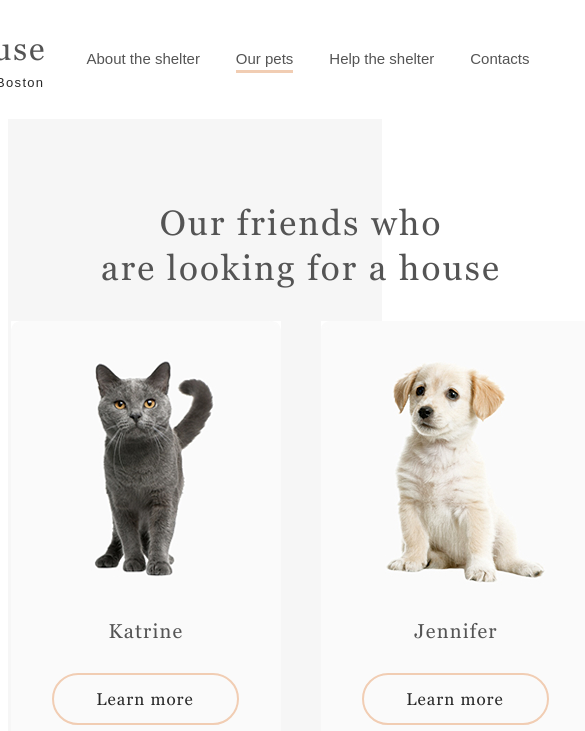
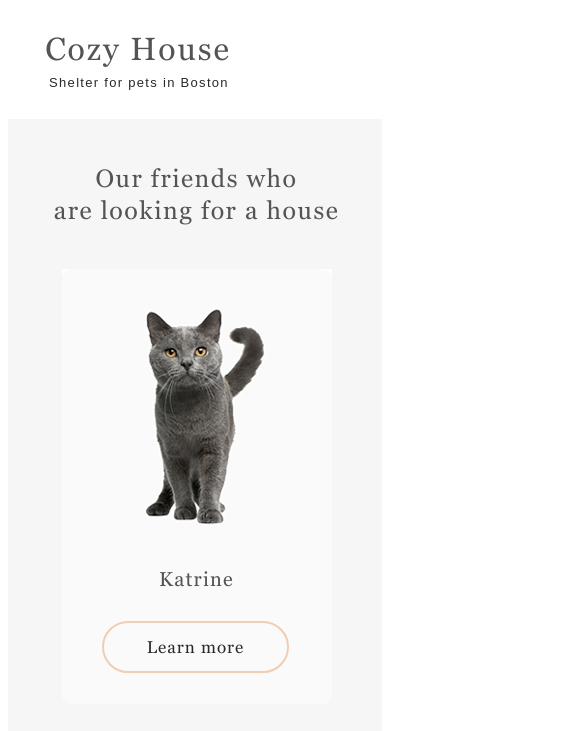
Before and after one commit to Yuliya0503/RS-School, a plain HTML site: page shelter/pages/pets/index.html in a window 390 px wide. Shown: the top 731 px of the page, 585 px wide, since content can reach past the window. Drawn offline with Linux system fonts and the light colour scheme; a web font is replaced by a local one.

Commit message:
feat: add responsive style with up to 767px on pets page

```diff
--- a/shelter/pages/main/style.scss
+++ b/shelter/pages/main/style.scss
@@ -154,7 +154,6 @@ html {
     height: 27px;
     justify-content: space-between;
     margin-top: 16px;
-
 
   @include media-mobile {
     display: none;
--- a/shelter/pages/pets/index.html
+++ b/shelter/pages/pets/index.html
@@ -52,21 +52,21 @@
             <h4 class="pet__title">Woody</h4>
             <button class="button pet__button_border"><a href="#" class="button__a">Learn more</a></button>
           </div>
-          <div class="pet">
+          <div class="pet pet-mobi">
             <div class="pet__img">
               <img class="img" src="../../assets/images/pets-sophia.jpg" alt="pets-sophia">
             </div>
             <h4 class="pet__title">Sophia</h4>
             <button class="button pet__button_border"><a href="#" class="button__a">Learn more</a></button>
           </div>
-          <div class="pet">
+          <div class="pet pet-mobi">
             <div class="pet__img">
               <img class="img" src="../../assets/images/pets-timmy.jpg" alt="pets-timmy">
             </div>
             <h4 class="pet__title">Timmy</h4>
             <button class="button pet__button_border"><a href="#" class="button__a">Learn more</a></button>
           </div>
-          <div class="pet">
+          <div class="pet pet-mobi">
             <div class="pet__img">
               <img class="img" src="../../assets/images/pets-charly.jpg" alt="pets-charly">
             </div>
@@ -107,19 +107,19 @@
           <a class="address__link" href="mailto:email@shelter.com">email@shelter.com</a>
         </div>
         <div class="address__text">
-          <img class="address__icon" src="../../assets/icons/icon-phone.svg" alt="icon-phone">
+          <img class="address__icon tel" src="../../assets/icons/icon-phone.svg" alt="icon-phone">
           <a class="address__link" href="tel:+136745677554">+13 674 567 75 54</a>
         </div>
       </div>
-      <div class="address">
+      <div class="address address-map">
         <h3 class="address__title map">We are waiting for your visit</h3>
         <div class="address__text map-line">
-          <img class="address__icon" src="../../assets/icons/icon-marker.svg" alt="icon-marker">
-          <a class="address__link" href="https://goo.gl/maps/ZwsLU2y7SgkMRVBy5" target="_blank">1 Central Street, Boston (entrance from the store)</a>
+          <img class="address__icon map-icon" src="../../assets/icons/icon-marker.svg" alt="icon-marker">
+          <a class="address__link map-link" href="https://goo.gl/maps/ZwsLU2y7SgkMRVBy5" target="_blank">1 Central Street, Boston (entrance from the store)</a>
         </div>
         <div class="address__text map-line">
-          <img class="address__icon" src="../../assets/icons//icon-marker.svg" alt="icon-marker">
-          <a class="address__link" href="https://goo.gl/maps/dNvx8mmx7JkZipuw7" target="_blank">18 South Park, London </a>
+          <img class="address__icon map-icon" src="../../assets/icons//icon-marker.svg" alt="icon-marker">
+          <a class="address__link map-link" href="https://goo.gl/maps/dNvx8mmx7JkZipuw7" target="_blank">18 South Park, London </a>
         </div>
       </div>
       <div class="footer-image-wrapper">
--- a/shelter/pages/pets/style.scss
+++ b/shelter/pages/pets/style.scss
@@ -23,6 +23,7 @@
   $size-logo-sub: 13px;
   $size-button-text: 17px;
   $size-pharagraph-l: 15px;
+  $size-mobile-h3: 25px;
 
 
   $color-primary: #F1CDB3;
@@ -79,6 +80,9 @@ html {
       @include media-tablet {
         max-width: 708px;
       }
+      @include media-mobile {
+        max-width: 300px;
+      }
     }
   }
 
@@ -126,7 +130,9 @@ html {
       height: 27px;
       justify-content: space-between;
       margin-top: 15px;
-
+      @include media-mobile {
+        display: none;
+      }
     }
     &__link {
       font-family: $font-pharagraph;
@@ -165,6 +171,9 @@ html {
   @include media-tablet {
     height: 1733px;
   }
+  @include media-mobile {
+    height: 1650px;
+  }
 
   &-wrapper {
     max-width: 1200px;
@@ -173,9 +182,12 @@ html {
     margin: auto;
     padding-top: 82px;
     padding-left: 3px;
-
     @include media-tablet {
-      width: 580px;
+      max-width: 580px;
+    }
+    @include media-mobile {
+      max-width: 300px;
+      padding-top: 43px;
     }
   }
   &-title {
@@ -189,6 +201,12 @@ html {
     width: 400px;
     text-align: center;
     margin: auto;
+    @include media-mobile {
+      font-size: $size-mobile-h3;
+      line-height: 32px;
+      max-width: 300px;
+      text-align: center;
+    }
   }
 }
 
@@ -199,9 +217,13 @@ html {
   margin: auto;
   margin-top: 60px;
   flex-wrap: wrap;
-
   @include media-tablet {
     margin-top: 30px;
+  }
+  @include media-mobile {
+    justify-content: center;
+    margin-top: 43px;
+
   }
 }
 
@@ -252,7 +274,14 @@ html {
   }
 
   &-none-tablet {
+    @include media-tablet{
     display: none;
+    }
+  }
+  &-mobi {
+    @include media-mobile {
+      display: none;
+    }
   }
 }
 
@@ -276,10 +305,12 @@ html {
   justify-content: space-between;
   margin-top: 28px;
   padding-right: 2px;
-
   @include media-tablet {
-margin-top: 10px;
-}
+  margin-top: 10px;
+  }
+  @include media-mobile {
+    max-width: 300px;
+  }
 
   &__arrow {
     width: 52px;
@@ -330,10 +361,13 @@ margin-top: 10px;
   background-position: center 0;
   height: 350px;
   box-sizing: border-box;
-
   @include media-tablet {
     background-image: url(../../assets/images/tablet/footer-tablet.png);
     height: 640px;
+  }
+  @include media-mobile {
+    background-image: url(../../assets/images/mobile/footer-mobile.png);
+    height: 809px;
   }
 
   &-wrapper {
@@ -343,18 +377,29 @@ margin-top: 10px;
     justify-content: space-between;
     align-items: center;
     padding-top: 40px;
-
     @include media-tablet {
       max-width: 708px;
       flex-wrap: wrap;
       padding-top: 31px;
       justify-content: space-around;
     }
+    @include media-mobile {
+      max-width: 300px;
+    }
   }
 
   &-image-wrapper {
     @include media-tablet {
       margin-top: 64px;
+    }
+    @include media-mobile {
+      margin-top: 15px;
+    }
+  }
+  &-image {
+    @include media-mobile {
+      width: 260px;
+      height: 269px;
     }
   }
 }
@@ -364,13 +409,15 @@ margin-top: 10px;
   text-align: start;
   margin-bottom: 45px;
   margin-right: 159px;
-
   @include media-tablet {
     margin: auto;
     max-width: 302px;
     margin-right: 29px;
   }
-
+  @include media-mobile {
+    margin: auto;
+    margin-bottom: 13px;
+  }
   &__title{
     font-family: $font-heading;
     font-weight: 400;
@@ -381,6 +428,11 @@ margin-top: 10px;
     color: $color-light-xl;
     letter-spacing: 0.06em;
     margin-top: 0;
+    @include media-mobile {
+      font-size: $size-mobile-h3;
+      line-height: 32px;
+      text-align: center;
+    }
   }
   &__text {
     display: flex;
@@ -390,10 +442,24 @@ margin-top: 10px;
       padding-top: 4px;
       margin-bottom: 36px;
     }
+    @include media-mobile {
+      padding-top: 15px;
+      margin-bottom: 25px;
+    }
   }
 
   &__icon {
     margin-right: 20px;
+    @include media-mobile {
+      margin-right: 20px;
+      margin-left: 14px;
+    }
+  }
+
+  .tel {
+    @include media-mobile {
+      margin-left: 20px;
+    }
   }
 
   &__link {
@@ -417,14 +483,27 @@ margin-top: 10px;
     margin-left: -4px;
     margin-right: 1px;
   }
+  @include media-mobile {
+    margin-left: 10px;
+  }
 
   &-line {
     margin-bottom: 30px;
-
     @include media-tablet {
       margin-left: -5px;
       margin-bottom: 27px;
       padding-top: 4px;
     }
   }
+  &-icon {
+    @include media-mobile{
+    margin-left: 5px;
+    margin-top: 10px;
+    }
+  }
+  &-link {
+    @include media-mobile {
+      margin-top: 7px;
+    }
+  }
 }
```
Also changed, not shown: shelter/pages/pets/style.css, shelter/pages/pets/style.min.css.
